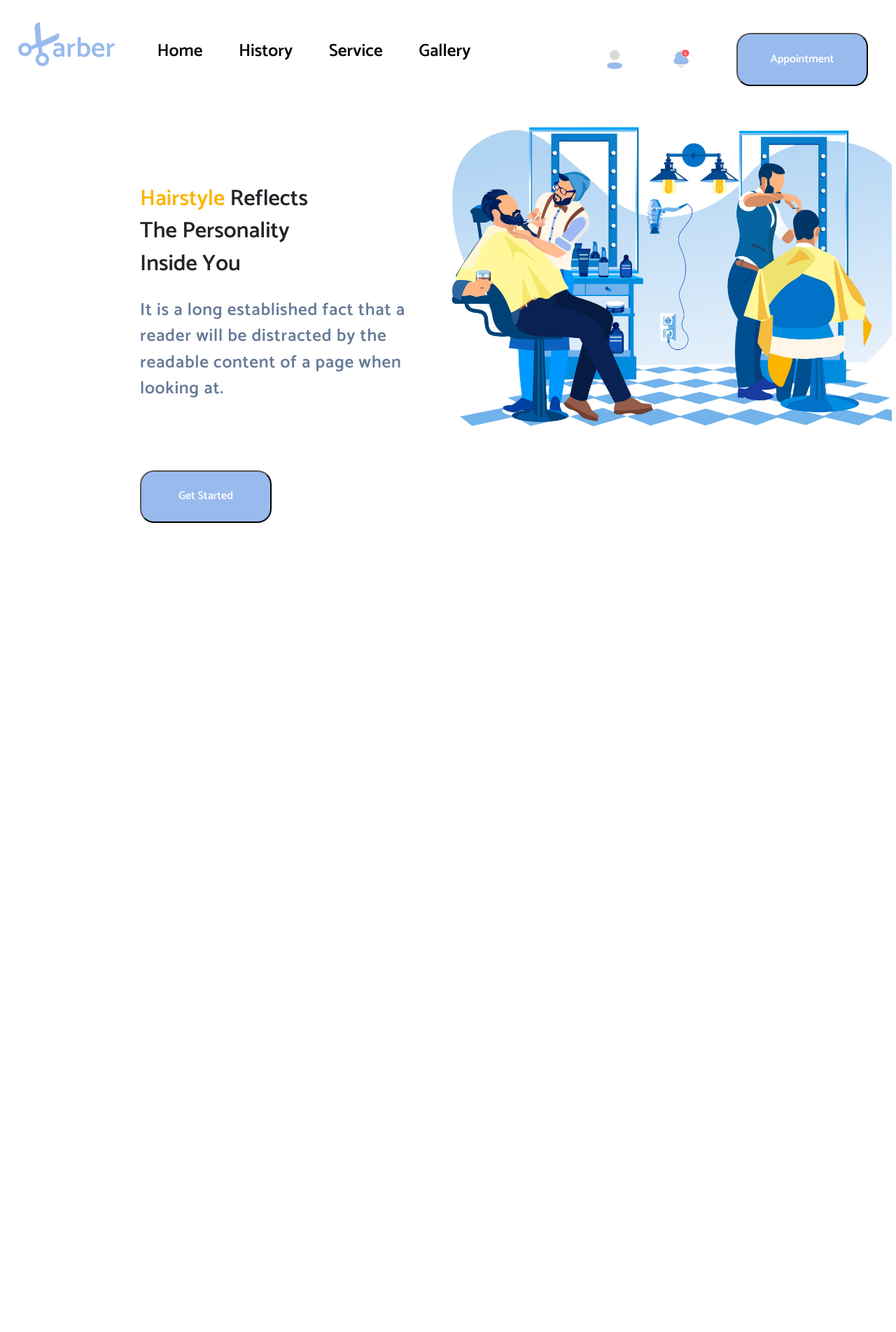
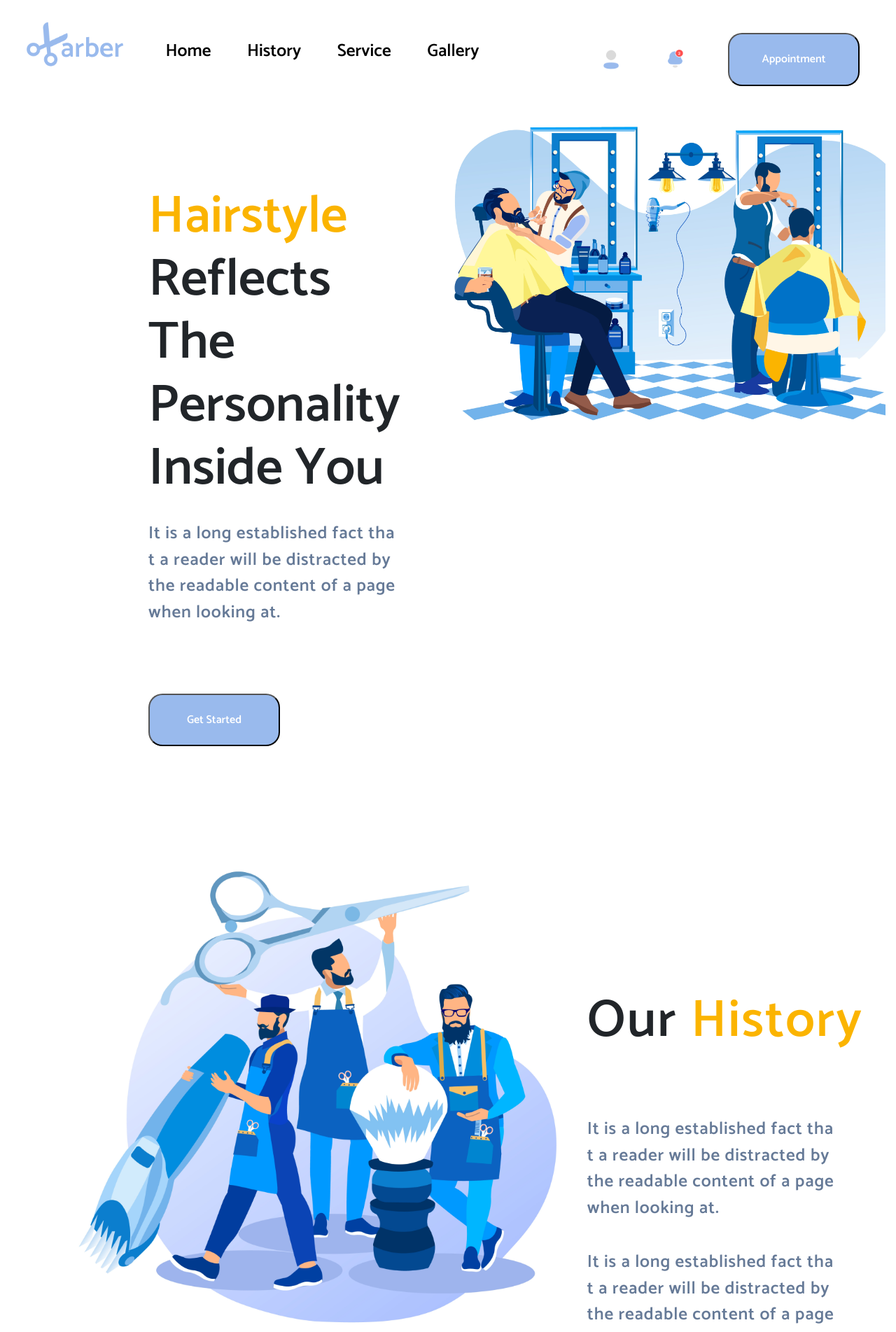
Before and after one commit to ThulsaDoom252/landing-barber, a React (Create React App) app: page / in a window 1280 px wide. Shown: the top 1903 px of the page at 70% size. Before the commit the page ends 800 px from the top, so only its background shows below. Built offline with nearby package versions, Linux system fonts and the light colour scheme.

Commit message:
Implemented History section, added scss

```diff
--- a/package.json
+++ b/package.json
@@ -38,5 +38,8 @@
       "last 1 firefox version",
       "last 1 safari version"
     ]
+  },
+  "devDependencies": {
+    "node-sass": "^9.0.0"
   }
 }
--- a/src/App.css
+++ b/src/App.css
@@ -18,14 +18,9 @@
     color: #FBB400;
 }
 
-
 .wrapper {
-    max-width: 1920px;
-    box-sizing: border-box;
     font-family: Catamaran;
-
 }
-
 
 /*///!**********************HEADER*/
 .header {
@@ -137,7 +132,9 @@
     height: 76px;
 }
 
-/*////////Main*/
+/**************************************************************MAIN CONTENT*/
+
+/*******************************HAIRSTYLE*/
 .hairstyle-section {
     margin-top: 10.31rem;
     position: relative;
@@ -164,6 +161,25 @@
     font-weight: 400;
     line-height: 150.6%; /* 37.65px */
     letter-spacing: 0.046rem;
+}
+
+/******************HISTORY */
+.history-section {
+    margin-top: 21.06rem;
+    position: relative;
+    left: 5.13rem;
+}
+
+.history-title {
+    font-weight: 700;
+    font-size: 4.68rem;
+    line-height: 150.6%; /* 105.42px */
+    letter-spacing: 2.1px;
+}
+
+.history-image {
+ position: relative;
+    bottom: 6rem;
 }
 
 
--- a/src/App.js
+++ b/src/App.js
@@ -1,18 +1,22 @@
-import './App.css';
+import "./styles.scss"
 import 'reset-css';
 import Header from './components/Header';
-import HairStyleSection from './components/HairStyleSection';
+import HairStyleSection from './components/Content/HairStyleSection';
 import 'bootstrap/dist/css/bootstrap.min.css';
+import HistorySection from './components/Content/HistorySection';
+import {Container} from 'react-bootstrap';
 
 
 function App() {
     return (
-        <div className={'wrapper'}>
+        <Container fluid className='wrapper'>
             <Header/>
             <main>
                 <HairStyleSection/>
+                <HistorySection/>
             </main>
-        </div>
+        </Container>
+
     );
 }
 
--- a/src/components/HairStyleSection.jsx
+++ b/src/components/Content/HairStyleSection.jsx
@@ -1,5 +1,5 @@
 import React from 'react';
-import Hairstyles from "../assets/Hairstyles.png"
+import Hairstyles from "../../assets/Hairstyles.png"
 import {Col, Container, Row} from 'react-bootstrap';
 
 const HairStyleSection = () => {
@@ -9,17 +9,15 @@ const HairStyleSection = () => {
                 <Row>
                     <Col lg={4} md={12}>
                         <div className='hairstyle-block'>
-                            <div className='hairstyle-title'>
-                                <h2><span className='colored-word'>Hairstyle</span> Reflects</h2>
-                                <h2>The Personality</h2>
-                                <h2>Inside You</h2>
-                            </div>
+                            <h2 className='hairstyle-title'><span className='colored-word'>Hairstyle</span> Reflects The
+                                Personality
+                                Inside You</h2>
                             <div className='hairstyle-text'>
                                 It is a long established fact that a reader will be distracted by the readable
                                 content of a
                                 page when looking at.
                             </div>
-                            <button className='button'>Get Started</button>
+                            <button className='hairstyle-button'>Get Started</button>
                         </div>
                     </Col>
                     <Col lg={8} md={12}>
--- /dev/null
+++ b/src/components/Content/HistorySection.jsx
@@ -0,0 +1,52 @@
+import React, {useEffect, useState} from 'react';
+import {Col, Container, Row} from 'react-bootstrap';
+import HistoryImg from "../../assets/History.png"
+
+const HistorySection = () => {
+    const mediumScreenWidth = 987
+    const [isMd, setIsMd] = useState(false)
+
+
+    useEffect(() => {
+        const handleResize = () => {
+            const mediumScreenWidth = 987
+            window.innerWidth < mediumScreenWidth ? setIsMd(true) : setIsMd(false)
+        }
+
+        window.addEventListener('resize', handleResize)
+
+        return () => {
+            window.removeEventListener('resize', handleResize)
+        }
+
+    }, []);
+
+
+    return (
+        <section>
+            <Container fluid className='history-section'>
+                <Row>
+                    <Col lg={7} md={12}>
+                        <img className='history-image' src={HistoryImg} alt='history-image'/>
+                    </Col>
+                    <Col lg={4} md={12} className={isMd && 'order-first'}>
+                        <div className='history-block'>
+                            <h1 className='history-title'>Our <span className='colored-word'>History</span></h1>
+                            <div className='history-text-1'>It is a long established fact that a reader will be
+                                distracted by the readable content
+                                of a page when looking at.
+                            </div>
+                            <div className='history-text-2'>
+                                It is a long established fact that a reader will be distracted by the readable content
+                                of a page when looking at.
+                            </div>
+                            <button className='history-button'>Learn more</button>
+                        </div>
+                    </Col>
+                </Row>
+            </Container>
+        </section>
+    );
+};
+
+export default HistorySection;
--- a/src/components/Header.jsx
+++ b/src/components/Header.jsx
@@ -26,7 +26,7 @@ const Header = () => {
                 <div className='notification-icon'>
                     <img src={notificationIcon} alt="alert-icon"/>
                 </div>
-                <button className='appointment-button button'>Appointment</button>
+                <button className='appointment-button'>Appointment</button>
             </div>
             <HiViewList className='burger-menu-icon'/>
         </header>
--- /dev/null
+++ b/src/styles.scss
@@ -0,0 +1,319 @@
+@import url('https://fonts.googleapis.com/css2?family=Catamaran:wght@600&display=swap');
+
+$title-main: #FBB400;
+$text-color: #153461;
+
+%section-text {
+  font-size: 1.563rem;
+  width: 90%;
+  font-weight: 400;
+  line-height: 150.6%; /* 37.65px */
+  letter-spacing: 0.05rem;
+  color: $text-color;
+  opacity: 0.65;
+  word-break: break-all;
+}
+
+%button {
+  color: white;
+  width: 188px;
+  height: 75px;
+  border-radius: 20px;
+  background: #99BAED;
+  cursor: pointer;
+  transition: background 0.3s ease; /* Добавляем плавную анимацию для изменения фона */
+
+  &:hover {
+    background: #497fff; /* Новый фон при наведении */
+  }
+}
+
+
+.colored-word {
+  color: $title-main;
+}
+
+.wrapper {
+  font-family: Catamaran;
+}
+
+/*///!**********************HEADER*/
+.header {
+  height: 100px;
+  width: 100%;
+  padding-left: 170px;
+  color: black;
+  display: flex;
+  justify-content: space-between;
+}
+
+.logo-nav-block {
+  display: flex;
+  justify-content: space-between;
+}
+
+.logo-block {
+  display: flex;
+  justify-content: start;
+  align-items: end;
+}
+
+.logo {
+  width: 74.22px;
+  height: 74.22px;
+}
+
+.logo-text {
+  position: relative;
+  right: 20px;
+  color: #99BAED;
+  font-size: 40px;
+}
+
+/*Navbar*/
+.navbar {
+  width: 448px;
+  margin-left: 110px;
+  position: relative;
+  display: flex;
+  justify-content: space-between;
+  font-size: 25px;
+  font-weight: 500;
+  align-items: end;
+}
+
+.nav-item {
+  height: 100%;
+  display: flex;
+  align-items: end;
+  transition: all 0.5s ease;
+}
+
+.nav-item:hover {
+  background: #99BAED;
+  color: white;
+  cursor: pointer;
+}
+
+.appointment-block {
+  position: relative;
+  top: 35px;
+  right: 230px;
+  justify-content: space-between;
+  width: 416px;
+  display: flex;
+  align-items: center;
+}
+
+.profile-icon {
+  border-radius: 20px;
+  width: 32px;
+  height: 32px;
+  flex-shrink: 0;
+  cursor: pointer;
+  transition: all 0.5s ease;
+}
+
+.notification-icon {
+  width: 29.75px;
+  border-radius: 20px;
+  height: 27.988px;
+  cursor: pointer;
+  transition: all 0.5s ease;
+}
+
+.profile-icon img, .notification-icon img {
+  width: 100%;
+  height: 100%;
+}
+
+.notification-icon:hover, .profile-icon:hover {
+  background: rgba(183, 182, 182, 0.4);
+  width: 39px;
+  height: 39px;
+}
+
+.burger-menu-icon {
+  display: none;
+  position: absolute;
+  right: 10px;
+  top: 10px;
+  color: cyan;
+  cursor: pointer;
+}
+
+.appointment-button {
+  width: 188px;
+  height: 76px;
+  @extend %button;
+}
+
+/**************************************************************MAIN CONTENT*/
+
+/*******************************HAIRSTYLE*/
+.hairstyle-section {
+  margin-top: 10.31rem;
+  position: relative;
+  left: 11.75rem;
+}
+
+.hairstyle-image {
+  width: 78%;
+  position: relative;
+  bottom: 100px;
+}
+
+.hairstyle-title {
+  font-size: 4.69rem;
+}
+
+.hairstyle-text {
+  text-align: left;
+  margin-top: 1.8rem;
+  @extend %section-text;
+}
+
+.hairstyle-button {
+  @extend %button;
+  margin-top: 6.06rem;
+}
+
+/******************HISTORY */
+.history-section {
+  margin-top: 21.06rem;
+  position: relative;
+  left: 5.13rem;
+}
+
+.history-title {
+  font-weight: 700;
+  font-size: 4.68rem;
+  line-height: 150.6%; /* 105.42px */
+  letter-spacing: 2.1px;
+}
+
+.history-text-1 {
+  margin-top: 5rem;
+  @extend %section-text;
+}
+
+.history-text-2 {
+  margin-top: 2.5rem;
+  @extend %section-text;
+}
+
+.history-image {
+  position: relative;
+  width: 100%;
+  bottom: 11rem;
+}
+
+.history-button {
+  margin-top: 6.75rem;
+  @extend %button;
+}
+
+
+/*///BREAKPOINTS*/
+@media screen and (max-width: 1449px) {
+  .header {
+    padding-left: 20px;
+  }
+
+  .appointment-block {
+    right: 40px;
+    max-width: 30%;
+  }
+
+  .navbar {
+    margin-left: 40px;
+  }
+}
+
+@media screen and (max-width: 1031px) {
+  .navbar {
+    width: 330px;
+  }
+
+  .appointment-button {
+    width: 150px;
+    height: 60px;
+  }
+
+}
+
+@media screen and (max-width: 987px) {
+  .hairstyle-section, .history-section, .history-image {
+    position: static;
+  }
+
+  .history-section {
+    margin-top: 6rem;
+  }
+
+  .hairstyle-image, {
+    width: 100%;
+  }
+
+  .hairstyle-block, .history-block {
+    text-align: center;
+    display: flex;
+    flex-direction: column;
+    align-items: center;
+    justify-content: center;
+  }
+
+  .hairstyle-text {
+    padding: 0.5rem;
+    text-align: center;
+  }
+
+  .history-button {
+    margin-top: 2rem;
+    margin-bottom: 2rem;
+  }
+}
+
+@media screen and (max-width: 842px) {
+  .navbar {
+    margin: 0;
+    width: 320px;
+  }
+
+  .appointment-block {
+    right: 20px;
+  }
+
+  .logo-text {
+    display: none;
+  }
+
+}
+
+@media screen and (max-width: 733px) {
+  .header {
+    align-items: center;
+    flex-direction: column;
+    padding: 20px 0 0 0;
+  }
+
+  .logo-nav-block {
+    align-items: center;
+    flex-direction: column;
+  }
+
+  .burger-menu-icon {
+    display: block;
+    font-size: 2rem;
+  }
+
+  .appointment-block {
+    width: 188px;
+    margin-top: 20px;
+    position: static;
+  }
+
+  .notification-icon, .profile-icon {
+    display: none;
+  }
+}
```
Also changed, not shown: 1 other file (tests, documents, lock files or other folders).
